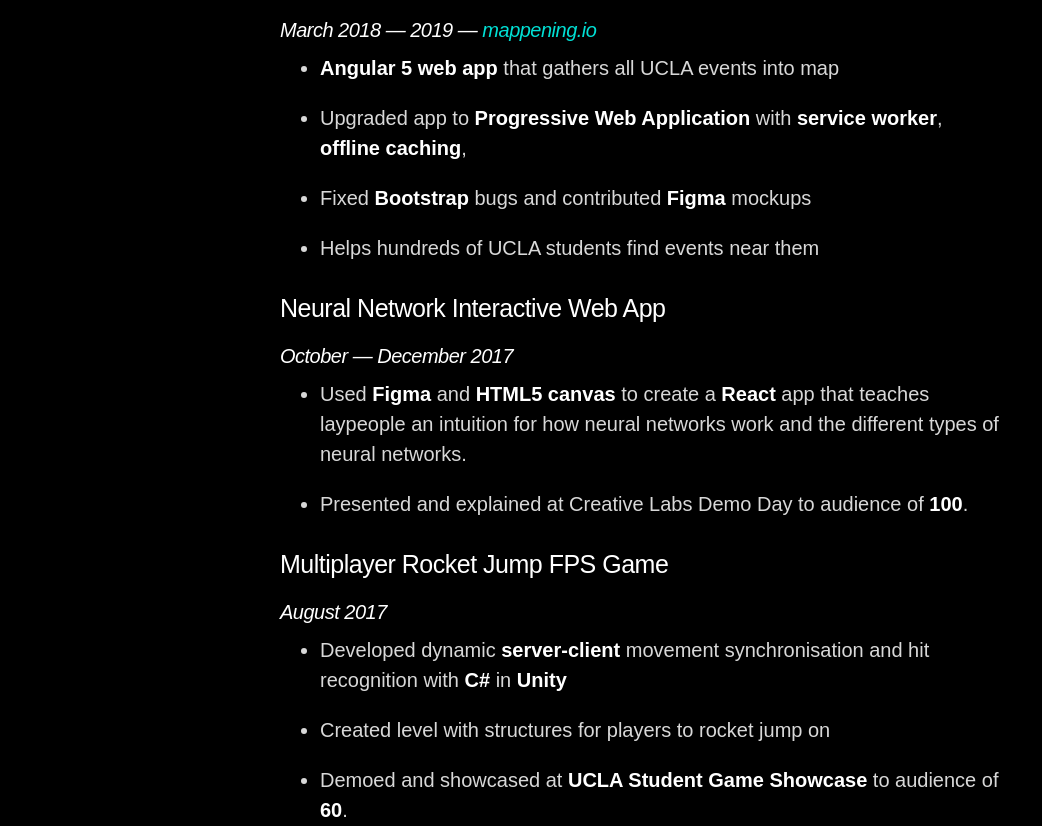
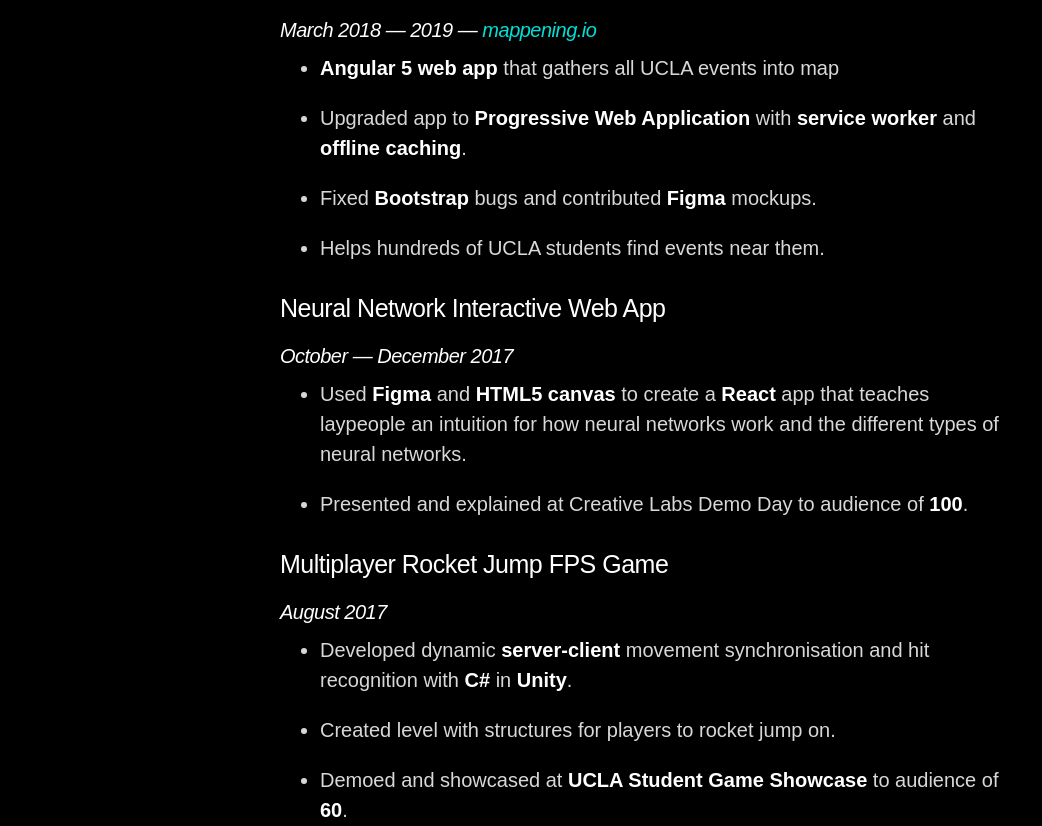
Before and after one commit to Kimeiga/kimeiga.github.io-lanyon, a Jekyll site: the page built from resume.md, in a window 1280 px wide and 1400 px high, scrolled down 2067 px. Shown: the part 495-1321 px from the top of the window, without its empty margins (0-1042 px from the left). Built offline with Jekyll 4.4.1, drawn with Linux system fonts in a browser that asks for light colours; some web fonts are replaced; some of the changed text lies outside the part shown.

Commit message:
cleaned resume punctuation

```diff
--- a/resume.md
+++ b/resume.md
@@ -20,9 +20,9 @@ App, Game, Web, Language Developer from UCLA
 
 * Developed features for Zenith Connect, an **iOS** and **Android** app for injured workers to coordinate with their examiner.
 
-* Features developed affected **1000+ people**
+* Features developed affected **1000+ people**.
 
-* Used **SQL** requests to manipulate events
+* Used **SQL** requests to manipulate events.
 
 ### Node.js: Open Source Contributor
 
@@ -30,11 +30,11 @@ App, Game, Web, Language Developer from UCLA
 
 * Used **C++** to percent-encode additional characters within **Node.js URL parser** with new lookup table.
 
-* This aligns URL parser with new **WHATWG** (HTML Maintaining Group) encoding standards
+* This aligns URL parser with new **WHATWG** (HTML Maintaining Group) encoding standards.
 
 * Created local build to pass tests and monitored tests on **Jenkins Continuous Integration**.
 
-* Feature included in Node.js version 9.4 release, affecting over **3.5 million users**
+* Feature included in Node.js version 9.4 release, affecting over **3.5 million users**.
 
 ## Leadership
 
@@ -48,11 +48,11 @@ App, Game, Web, Language Developer from UCLA
 
 * Developed **HTML** website where user types in name and receives list (via **Google Charts API**) of most compatible roommates and their hobbies.
 
-* Received **1251 responses** and helped **600 people** find roommates
+* Received **1251 responses** and helped **600 people** find roommates.
 
 ## Build Lead: Science Olympiad
 
-Built and coded **robotic arm**, **CAD**'ed (in Rhino) and constructed wooden **wind turbines**
+Built and coded **robotic arm**, **CAD**'ed (in Rhino) and constructed wooden **wind turbines**.
 
 * **2nd Place**, Robot Arm, Southern California State
 
@@ -91,11 +91,11 @@ Coursework: **Data Structures, Algorithms, Linux, Object Oriented Programming**
 
 * **Angular 5 web app** that gathers all UCLA events into map
 
-* Upgraded app to **Progressive Web Application** with **service worker**, **offline caching**,
+* Upgraded app to **Progressive Web Application** with **service worker** and **offline caching**.
 
-* Fixed **Bootstrap** bugs and contributed **Figma** mockups
+* Fixed **Bootstrap** bugs and contributed **Figma** mockups.
 
-* Helps hundreds of UCLA students find events near them
+* Helps hundreds of UCLA students find events near them.
 
 ### Neural Network Interactive Web App
 
@@ -109,8 +109,8 @@ Coursework: **Data Structures, Algorithms, Linux, Object Oriented Programming**
 
 #### *August 2017*
 
-* Developed dynamic **server-client** movement synchronisation and hit recognition with **C#** in **Unity**
+* Developed dynamic **server-client** movement synchronisation and hit recognition with **C#** in **Unity**.
 
-* Created level with structures for players to rocket jump on
+* Created level with structures for players to rocket jump on.
 
 * Demoed and showcased at **UCLA Student Game Showcase** to audience of **60**.
```
